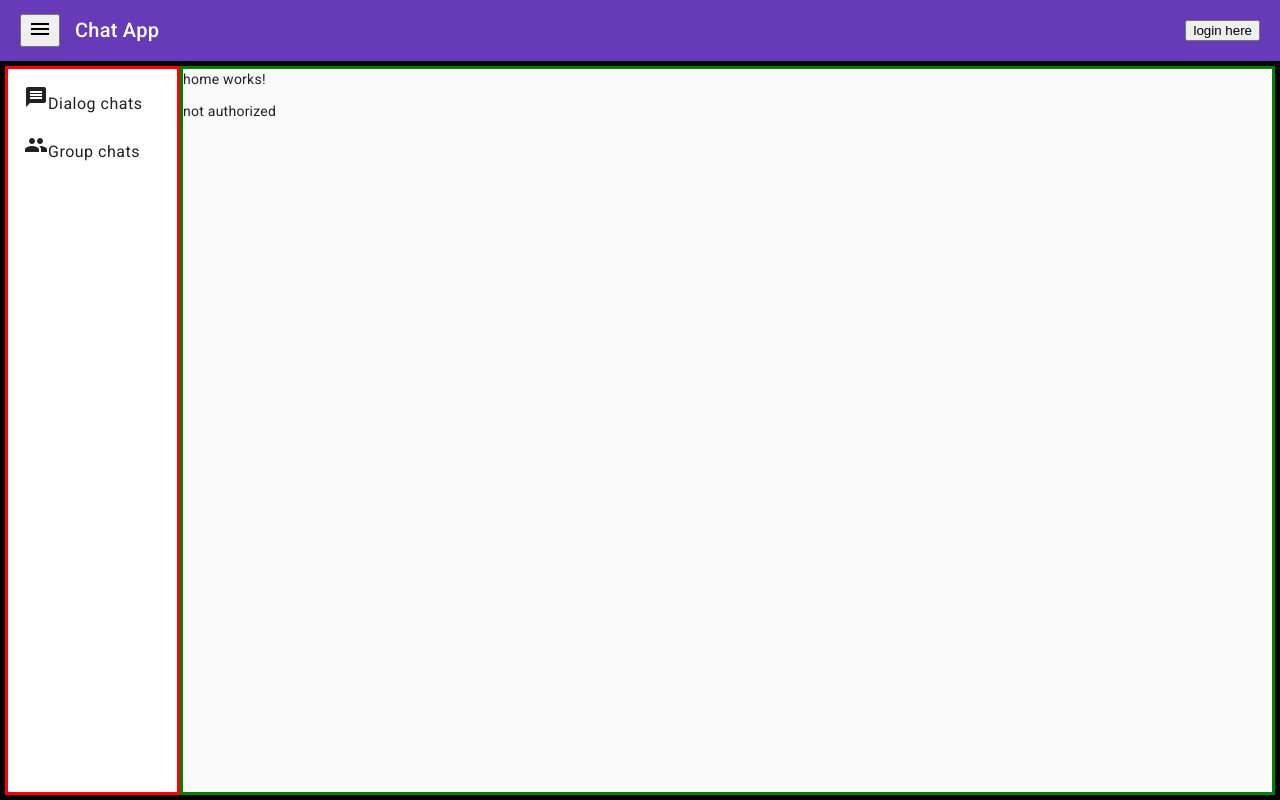
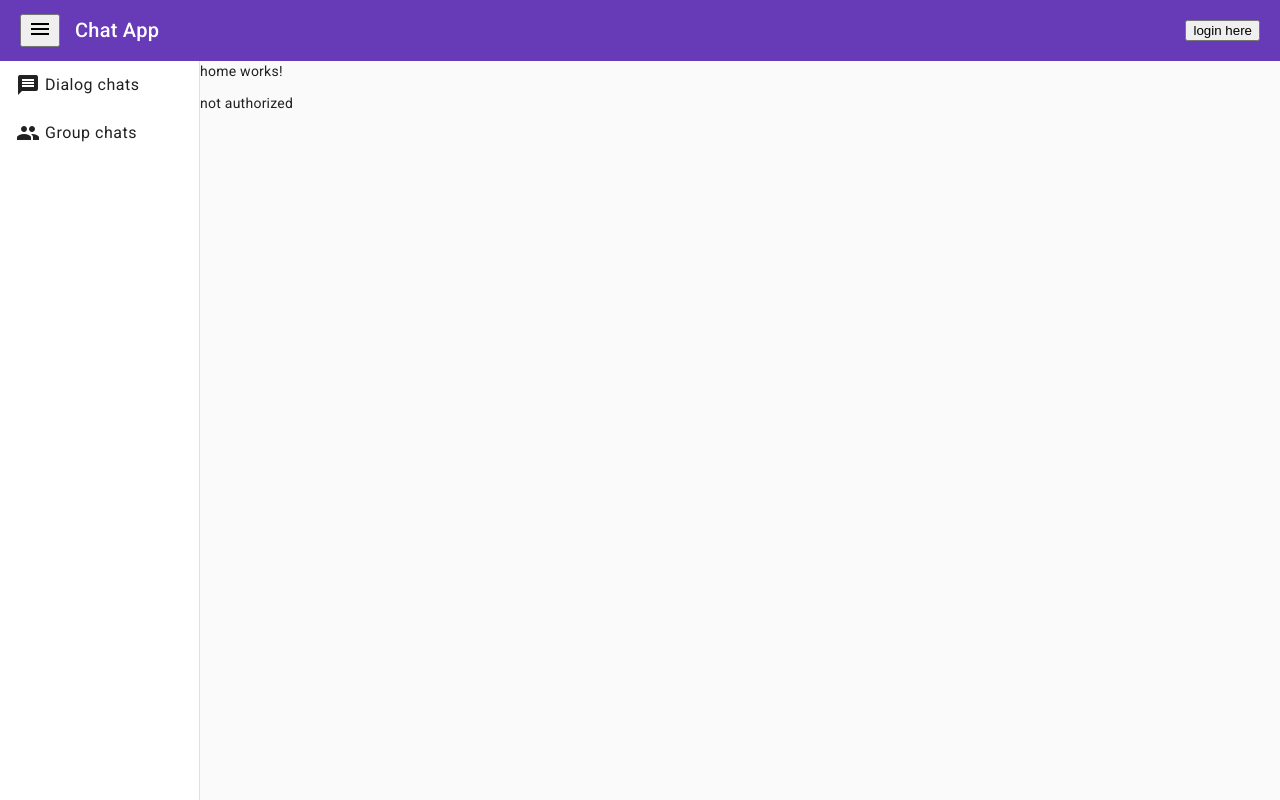
Before and after one commit to OlegKarapysh/ChatAppModern, an Angular app in the folder frontend/: page /home in a window 1280 px wide. Built offline with nearby package versions, Linux system fonts and the light colour scheme.

Commit message:
Improved home page

```diff
--- a/frontend/src/app/modules/home/home-page/home.component.html
+++ b/frontend/src/app/modules/home/home-page/home.component.html
@@ -1,10 +1,14 @@
 <div class="main-container">
     <mat-toolbar class="app-header" color="primary">
-        <button mat-icon-button (click)="sidenav.toggle()">
-            <mat-icon>menu</mat-icon>
-        </button>
+        <div class="flex-row">
+            <button mat-icon-button (click)="sidenav.toggle()">
+                <mat-icon>menu</mat-icon>
+            </button>
 
-        <h1>Chat App</h1>
+            <h1>Chat App</h1>
+        </div>
+
+        <div></div>
 
         <div class="login-logout-links">
             @if (isAuth() | async) {
@@ -17,7 +21,7 @@
 
     <mat-sidenav-container class="body-container">
         <mat-sidenav class="side-navigation" #sidenav mode="side" opened="true">
-            <mat-list>
+            <mat-list class="nav-list">
                 <mat-list-item class="nav-item" routerLink="chats/dialogs" routerLinkActive="nav-active">
                     <mat-icon class="nav-icon">message</mat-icon>
                     <span class="nav-name">Dialog chats</span>
--- a/frontend/src/app/modules/home/home-page/home.component.scss
+++ b/frontend/src/app/modules/home/home-page/home.component.scss
@@ -2,17 +2,23 @@
     display: flex;
     flex-direction: column;
     width: 100%;
+    height: 100%;
     min-width: 100%;
-    height: 100%;
     min-height: 100%;
 }
 
 .app-header {
     display: grid;
-    grid-template-columns: auto 1fr 1fr;
+    grid-template-columns: 180px 1fr 1fr;
     position: sticky;
     gap: 15px;
     padding: 10px 20px;
+}
+
+.flex-row {
+    display: flex;
+    flex-direction: row;
+    gap: 15px;
 }
 
 .login-logout-links {
@@ -25,14 +31,10 @@
     flex-direction: row;
     width: 100%;
     height: 100%;
-    border: solid black 5px;
 }
 
 .side-navigation {
-    display: block;
-    min-width: 175px;
-    max-width: 200px;
-    border: solid red 3px;
+    min-width: 200px;
 }
 
 .content-container {
@@ -40,13 +42,14 @@
     width: 100%;
     height: 100%;
     overflow-y: auto;
-    border: solid green 3px;
+}
+
+.nav-list {
+    padding: 0;
 }
 
 .nav-item {
     text-decoration: none;
-    text-align: top;
-    align-items: center;
     font-size: large;
     &:hover {
         color: darkblue;
@@ -59,6 +62,11 @@
     background-color: lightgray;
 }
 
+.nav-icon {
+    vertical-align: bottom;
+    margin-right: 5px;
+}
+
 .nav-name {
     text-align: center;
 }
```
